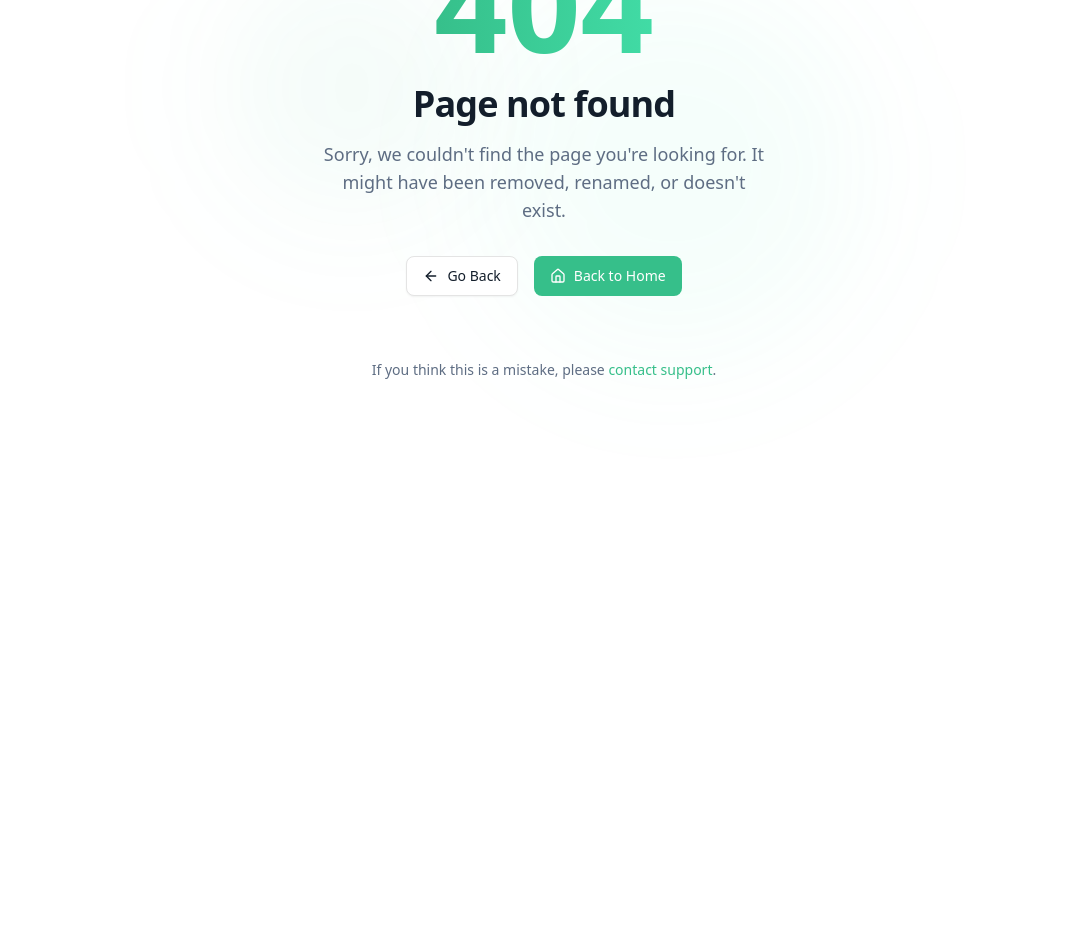
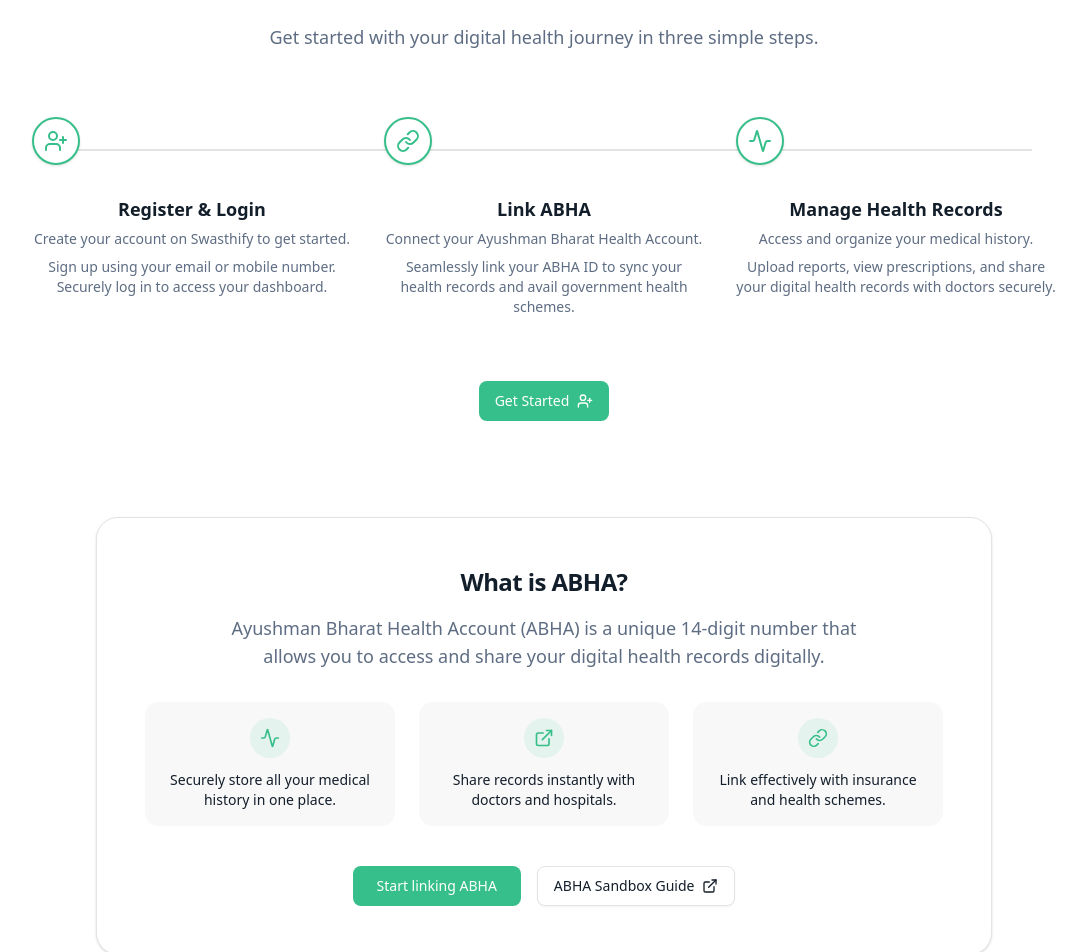
Before and after one commit to niks-nikhil-anand/swasthify_admin_portal, a Next.js app: page /how-it-works in a window 1280 px wide. Before the commit this address had no page. Shown: the part 240-1192 px from the top of the page, without its empty margins (96-1182 px from the left). Before the commit the page ends 800 px from the top, so only its background shows below. Built offline with nearby package versions, Linux system fonts and the light colour scheme.

Commit message:
feat: Introduce 'How It Works' page and update navigation links in Footer and Navbar.

```diff
--- /dev/null
+++ b/app/(root)/how-it-works/page.tsx
@@ -0,0 +1,131 @@
+import { Button } from "@/components/ui/button";
+import { UserPlus, Link as LinkIcon, Activity, ExternalLink } from "lucide-react";
+import Link from "next/link";
+
+export default function HowItWorksPage() {
+    const steps = [
+        {
+            id: 1,
+            title: "Register & Login",
+            description: "Create your account on Swasthify to get started.",
+            details: "Sign up using your email or mobile number. Securely log in to access your dashboard.",
+            icon: UserPlus,
+        },
+        {
+            id: 2,
+            title: "Link ABHA",
+            description: "Connect your Ayushman Bharat Health Account.",
+            details: "Seamlessly link your ABHA ID to sync your health records and avail government health schemes.",
+            icon: LinkIcon,
+        },
+        {
+            id: 3,
+            title: "Manage Health Records",
+            description: "Access and organize your medical history.",
+            details: "Upload reports, view prescriptions, and share your digital health records with doctors securely.",
+            icon: Activity,
+        },
+    ];
+
+    return (
+        <div className="bg-page-bg min-h-screen py-16 sm:py-24">
+            <div className="mx-auto max-w-7xl px-6 lg:px-8">
+                <div className="mx-auto max-w-2xl text-center mb-16">
+                    <h2 className="text-base font-semibold leading-7 text-primary">Simple & Secure</h2>
+                    <p className="mt-2 text-3xl font-bold tracking-tight text-foreground sm:text-4xl">
+                        How Swasthify Works
+                    </p>
+                    <p className="mt-6 text-lg leading-8 text-muted-foreground">
+                        Get started with your digital health journey in three simple steps.
+                    </p>
+                </div>
+
+                <div className="flex flex-col gap-24">
+                    {/* Main Content: Timeline */}
+                    <div className="mx-auto max-w-5xl w-full">
+                        <div className="relative">
+                            {/* Vertical line for mobile */}
+                            <div className="absolute left-6 top-6 bottom-6 w-0.5 bg-border md:hidden"></div>
+
+                            {/* Horizontal line for desktop */}
+                            <div className="hidden md:block absolute left-6 right-6 top-8 h-0.5 bg-border"></div>
+
+                            <div className="space-y-12 md:space-y-0 md:grid md:grid-cols-3 md:gap-8 relative">
+                                {steps.map((step) => (
+                                    <div key={step.id} className="relative flex md:flex-col gap-6 md:gap-4 group">
+                                        {/* Icon Circle */}
+                                        <div className="relative z-10 flex-none h-12 w-12 rounded-full bg-background border-2 border-primary flex items-center justify-center shadow-sm group-hover:bg-primary group-hover:text-primary-foreground transition-colors">
+                                            <step.icon className="h-6 w-6 text-primary group-hover:text-primary-foreground transition-colors" />
+                                        </div>
+
+                                        {/* Content */}
+                                        <div className="flex-auto pt-1 md:pt-4 text-left md:text-center">
+                                            <h3 className="text-lg font-semibold leading-6 text-foreground">
+                                                {step.title}
+                                            </h3>
+                                            <p className="mt-2 text-sm text-muted-foreground font-medium">
+                                                {step.description}
+                                            </p>
+                                            <p className="mt-2 text-sm text-muted-foreground">
+                                                {step.details}
+                                            </p>
+                                        </div>
+                                    </div>
+                                ))}
+                            </div>
+                        </div>
+                        <div className="mt-16 flex justify-center">
+                            <Button size="lg" className="gap-2">
+                                Get Started <UserPlus className="h-4 w-4" />
+                            </Button>
+                        </div>
+                    </div>
+
+                    {/* New Section: ABHA Primer (Full Width) */}
+                    <div className="mx-auto max-w-4xl w-full">
+                        <div className="rounded-3xl border border-border bg-card p-8 sm:p-12 shadow-sm text-center">
+                            <h3 className="text-2xl font-bold tracking-tight text-foreground mb-4">
+                                What is ABHA?
+                            </h3>
+                            <p className="text-muted-foreground mb-8 max-w-2xl mx-auto text-lg">
+                                Ayushman Bharat Health Account (ABHA) is a unique 14-digit number that allows you to access and share your digital health records digitally.
+                            </p>
+
+                            <div className="grid grid-cols-1 sm:grid-cols-3 gap-6 mb-10 text-left sm:text-center">
+                                <div className="flex flex-col items-center gap-3 p-4 rounded-xl bg-muted/50">
+                                    <div className="h-10 w-10 rounded-full bg-primary/10 flex items-center justify-center text-primary">
+                                        <Activity className="h-5 w-5" />
+                                    </div>
+                                    <span className="text-sm font-medium text-foreground">Securely store all your medical history in one place.</span>
+                                </div>
+                                <div className="flex flex-col items-center gap-3 p-4 rounded-xl bg-muted/50">
+                                    <div className="h-10 w-10 rounded-full bg-primary/10 flex items-center justify-center text-primary">
+                                        <ExternalLink className="h-5 w-5" />
+                                    </div>
+                                    <span className="text-sm font-medium text-foreground">Share records instantly with doctors and hospitals.</span>
+                                </div>
+                                <div className="flex flex-col items-center gap-3 p-4 rounded-xl bg-muted/50">
+                                    <div className="h-10 w-10 rounded-full bg-primary/10 flex items-center justify-center text-primary">
+                                        <LinkIcon className="h-5 w-5" />
+                                    </div>
+                                    <span className="text-sm font-medium text-foreground">Link effectively with insurance and health schemes.</span>
+                                </div>
+                            </div>
+
+                            <div className="flex flex-col sm:flex-row items-center justify-center gap-4">
+                                <Button size="lg" asChild className="w-full sm:w-auto">
+                                    <Link href="#">Start linking ABHA</Link>
+                                </Button>
+                                <Button variant="outline" size="lg" asChild className="w-full sm:w-auto gap-2">
+                                    <a href="https://abdm.gov.in/" target="_blank" rel="noopener noreferrer">
+                                        ABHA Sandbox Guide <ExternalLink className="h-4 w-4" />
+                                    </a>
+                                </Button>
+                            </div>
+                        </div>
+                    </div>
+                </div>
+            </div>
+        </div>
+    );
+}
--- a/components/root/Footer.tsx
+++ b/components/root/Footer.tsx
@@ -18,8 +18,9 @@ export function Footer() {
                         <h3 className="font-semibold text-foreground mb-4">Quick Links</h3>
                         <ul className="space-y-2 text-sm text-muted-foreground">
                             <li><a href="#" className="hover:text-primary transition-colors">Home</a></li>
-                            <li><a href="#" className="hover:text-primary transition-colors">About Us</a></li>
                             <li><a href="#" className="hover:text-primary transition-colors">Doctors</a></li>
+                            <li><Link href="/how-it-works" className="hover:text-primary transition-colors">How It Works</Link></li>
+                            <li><a href="#" className="hover:text-primary transition-colors">Contact</a></li>
                             <li><Link href="/pricing" className="hover:text-primary transition-colors">Pricing</Link></li>
                             <li><a href="#" className="hover:text-primary transition-colors">Contact</a></li>
                         </ul>
--- a/components/root/Navbar.tsx
+++ b/components/root/Navbar.tsx
@@ -28,6 +28,9 @@ export function Navbar() {
                     </Link>
                     <Link href="/contact" className="text-sm font-medium text-muted-foreground hover:text-primary transition-colors">
                         Contact
+                    </Link>
+                    <Link href="/how-it-works" className="text-sm font-medium text-muted-foreground hover:text-primary transition-colors">
+                        How It Works
                     </Link>
                     <Link href="/pricing" className="text-sm font-medium text-muted-foreground hover:text-primary transition-colors">
                         Pricing
@@ -63,6 +66,7 @@ export function Navbar() {
                     <Link href="/about-us" className="text-sm font-medium text-muted-foreground hover:text-foreground">About</Link>
                     <Link href="/services" className="text-sm font-medium text-muted-foreground hover:text-foreground">Services</Link>
                     <Link href="/contact" className="text-sm font-medium text-muted-foreground hover:text-foreground">Contact</Link>
+                    <Link href="/how-it-works" className="text-sm font-medium text-muted-foreground hover:text-foreground">How It Works</Link>
                     <Link href="/pricing" className="text-sm font-medium text-muted-foreground hover:text-foreground">Pricing</Link>
                     <div className="flex flex-col gap-2 mt-2">
                         <button className="w-full px-4 py-2 text-sm font-medium text-primary border border-primary/20 rounded-md hover:bg-primary/5">
```
